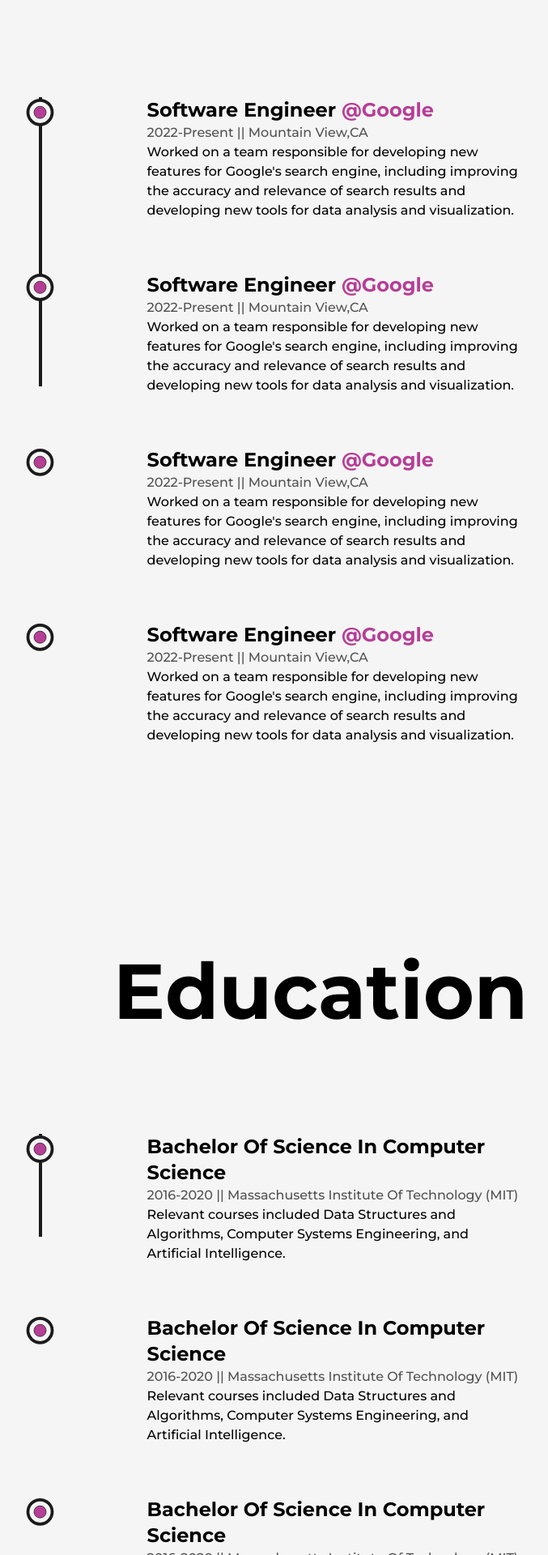
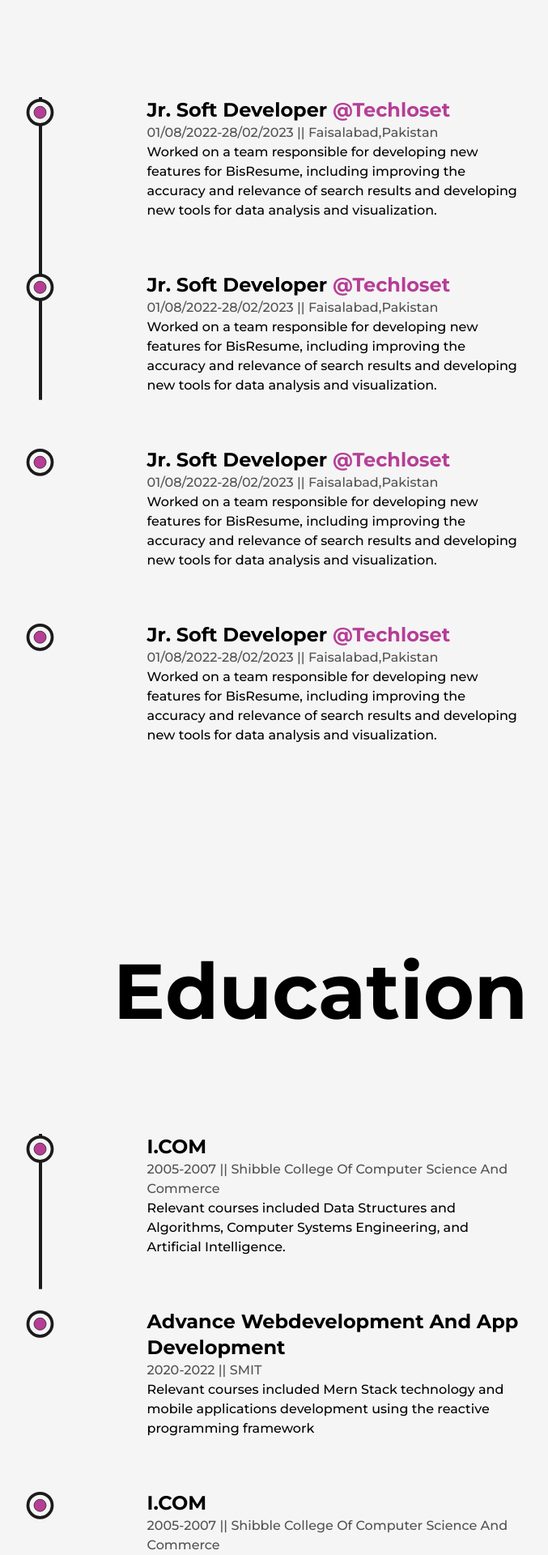
Before and after one commit to AhsanAliButt/ResumeWebsite, a Next.js app: page /about in a window 1280 px wide. Shown: the part 2420-4340 px from the top of the page at 81% size, without its empty margins (244-921 px from the left). Built offline with nearby package versions, Linux system fonts and the light colour scheme.

Commit message:
editData

```diff
--- a/src/components/Education.js
+++ b/src/components/Education.js
@@ -51,25 +51,30 @@
         />
         <ul className="w-full flex flex-col items-start justify-between ml-4 mb-8 xs:ml-2">
           <Details
-            type={"Bachelor Of Science In Computer Science"}
-            time="2016-2020"
-            place="Massachusetts Institute Of Technology (MIT)"
+            type={"I.COM"}
+            time="2005-2007"
+            place="Shibble College of Computer Science and Commerce"
             info="Relevant courses included Data Structures and Algorithms, Computer Systems Engineering, and Artificial
 Intelligence."
           />
           <Details
-            type={"Bachelor Of Science In Computer Science"}
-            time="2016-2020"
-            place="Massachusetts Institute Of Technology (MIT)"
+            type={"Advance Webdevelopment and App Development"}
+            time="2020-2022"
+            place="SMIT"
+            info="Relevant courses included Mern Stack technology and mobile applications development using the reactive programming framework"
+          />
+          <Details
+            type={"I.COM"}
+            time="2005-2007"
+            place="Shibble College of Computer Science and Commerce"
             info="Relevant courses included Data Structures and Algorithms, Computer Systems Engineering, and Artificial
 Intelligence."
           />
           <Details
-            type={"Bachelor Of Science In Computer Science"}
-            time="2016-2020"
-            place="Massachusetts Institute Of Technology (MIT)"
-            info="Relevant courses included Data Structures and Algorithms, Computer Systems Engineering, and Artificial
-Intelligence."
+            type={"Advance Webdevelopment and App Development"}
+            time="2020-2022"
+            place="SMIT"
+            info="Relevant courses included Mern Stack technology and mobile applications development using the reactive programming framework"
           />
         </ul>
       </div>
--- a/src/components/experience.js
+++ b/src/components/experience.js
@@ -59,43 +59,39 @@
         />
         <ul className="w-full flex flex-col items-start justify-between ml-4 xs:ml-2">
           <Details
-            position={"Software Engineer"}
-            company={"Google"}
-            companyLink={"www.google.com"}
-            time={"2022-Present"}
-            address={"Mountain View,CA"}
-            work="Worked on a team responsible for developing new features for Google's
-search engine, including improving the accuracy and relevance of search results and
+            position={"Jr. Soft Developer"}
+            company={"Techloset"}
+            companyLink={"www.techloset.com"}
+            time={"01/08/2022-28/02/2023"}
+            address={"Faisalabad,Pakistan"}
+            work="Worked on a team responsible for developing new features for BisResume, including improving the accuracy and relevance of search results and
 developing new tools for data analysis and visualization."
           />
           <Details
-            position={"Software Engineer"}
-            company={"Google"}
-            companyLink={"www.google.com"}
-            time={"2022-Present"}
-            address={"Mountain View,CA"}
-            work="Worked on a team responsible for developing new features for Google's
-search engine, including improving the accuracy and relevance of search results and
+            position={"Jr. Soft Developer"}
+            company={"Techloset"}
+            companyLink={"www.techloset.com"}
+            time={"01/08/2022-28/02/2023"}
+            address={"Faisalabad,Pakistan"}
+            work="Worked on a team responsible for developing new features for BisResume, including improving the accuracy and relevance of search results and
 developing new tools for data analysis and visualization."
           />
           <Details
-            position={"Software Engineer"}
-            company={"Google"}
-            companyLink={"www.google.com"}
-            time={"2022-Present"}
-            address={"Mountain View,CA"}
-            work="Worked on a team responsible for developing new features for Google's
-search engine, including improving the accuracy and relevance of search results and
+            position={"Jr. Soft Developer"}
+            company={"Techloset"}
+            companyLink={"www.techloset.com"}
+            time={"01/08/2022-28/02/2023"}
+            address={"Faisalabad,Pakistan"}
+            work="Worked on a team responsible for developing new features for BisResume, including improving the accuracy and relevance of search results and
 developing new tools for data analysis and visualization."
           />
           <Details
-            position={"Software Engineer"}
-            company={"Google"}
-            companyLink={"www.google.com"}
-            time={"2022-Present"}
-            address={"Mountain View,CA"}
-            work="Worked on a team responsible for developing new features for Google's
-search engine, including improving the accuracy and relevance of search results and
+            position={"Jr. Soft Developer"}
+            company={"Techloset"}
+            companyLink={"www.techloset.com"}
+            time={"01/08/2022-28/02/2023"}
+            address={"Faisalabad,Pakistan"}
+            work="Worked on a team responsible for developing new features for BisResume, including improving the accuracy and relevance of search results and
 developing new tools for data analysis and visualization."
           />
         </ul>
```
